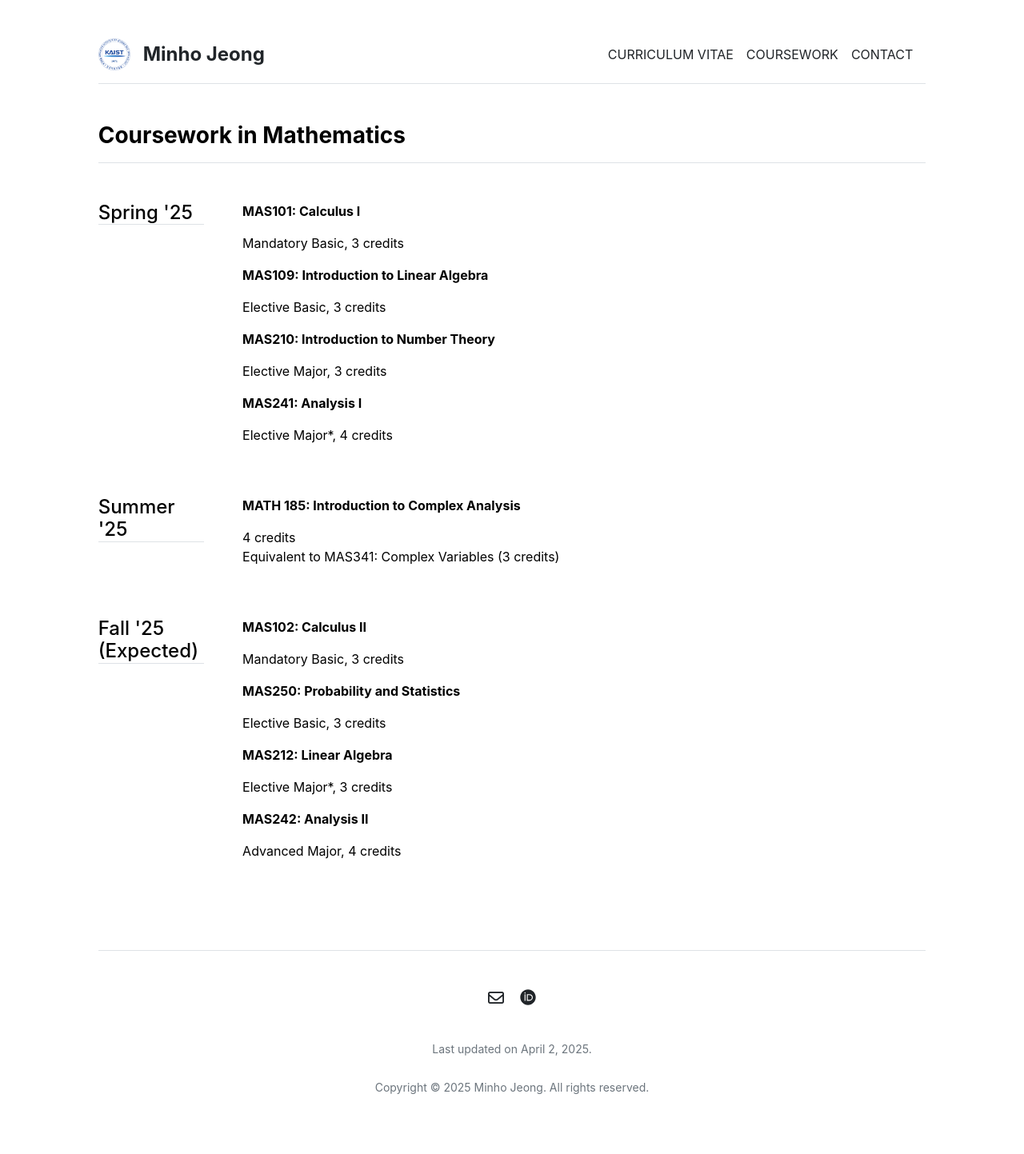
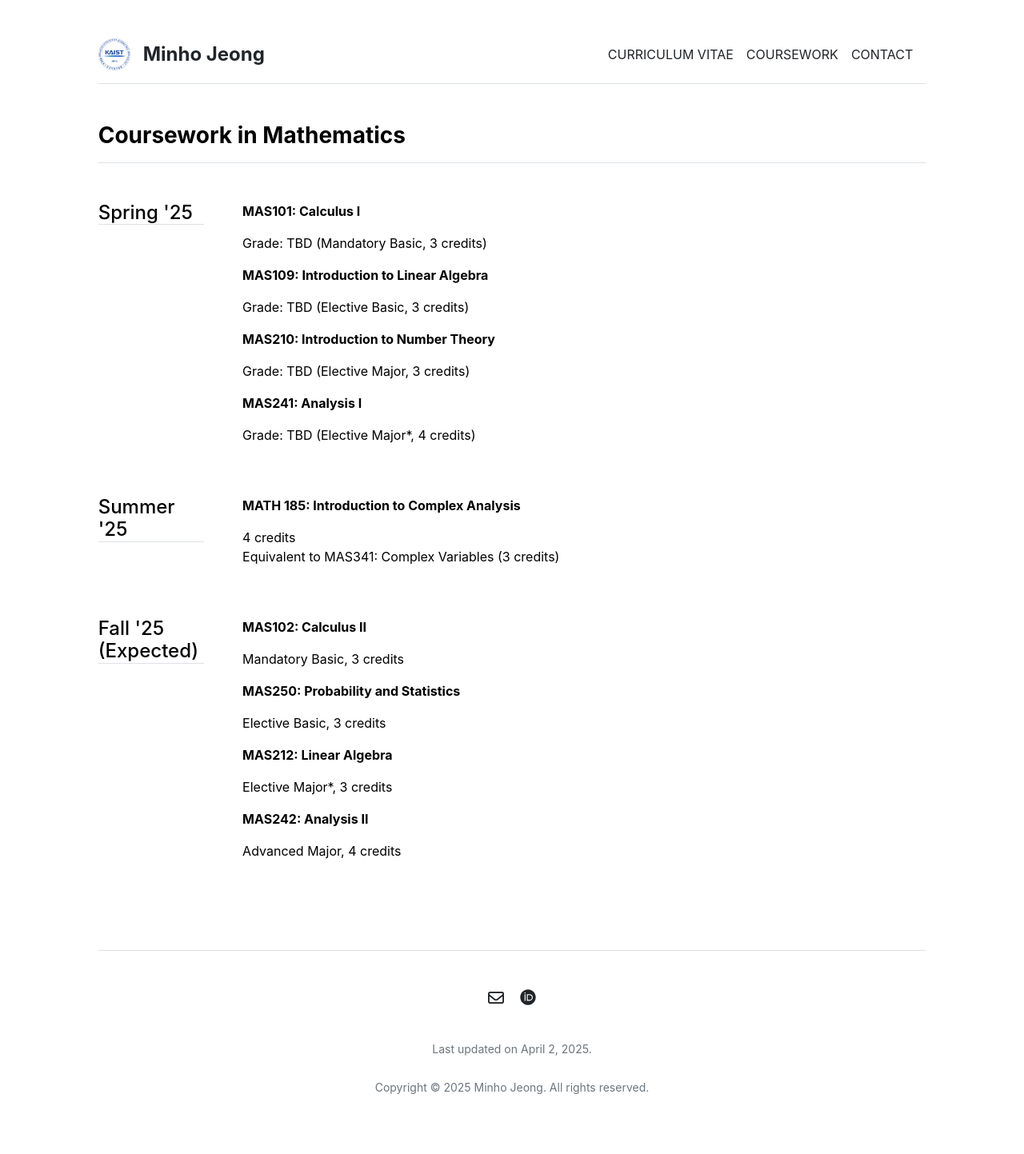
Before and after one commit to mino-jeong/mino-jeong.github.io, a Jekyll site: the page built from coursework.md, in a window 1280 px wide. Shown: the whole page at 80% size. Built offline with Jekyll 4.4.1, drawn with Linux system fonts in a browser that asks for light colours.

Commit message:
Update s25.yml

```diff
--- a/_data/coursework/s25.yml
+++ b/_data/coursework/s25.yml
@@ -1,11 +1,11 @@
 - title: 'MAS101: Calculus I'
-  description: 'Mandatory Basic, 3 credits'
+  description: 'Grade: TBD (Mandatory Basic, 3 credits)'
 
 - title: 'MAS109: Introduction to Linear Algebra'
-  description: 'Elective Basic, 3 credits'
+  description: 'Grade: TBD (Elective Basic, 3 credits)'
 
 - title: 'MAS210: Introduction to Number Theory'
-  description: 'Elective Major, 3 credits'
+  description: 'Grade: TBD (Elective Major, 3 credits)'
 
 - title: 'MAS241: Analysis I'
-  description: 'Elective Major*, 4 credits'
+  description: 'Grade: TBD (Elective Major*, 4 credits)'
```
